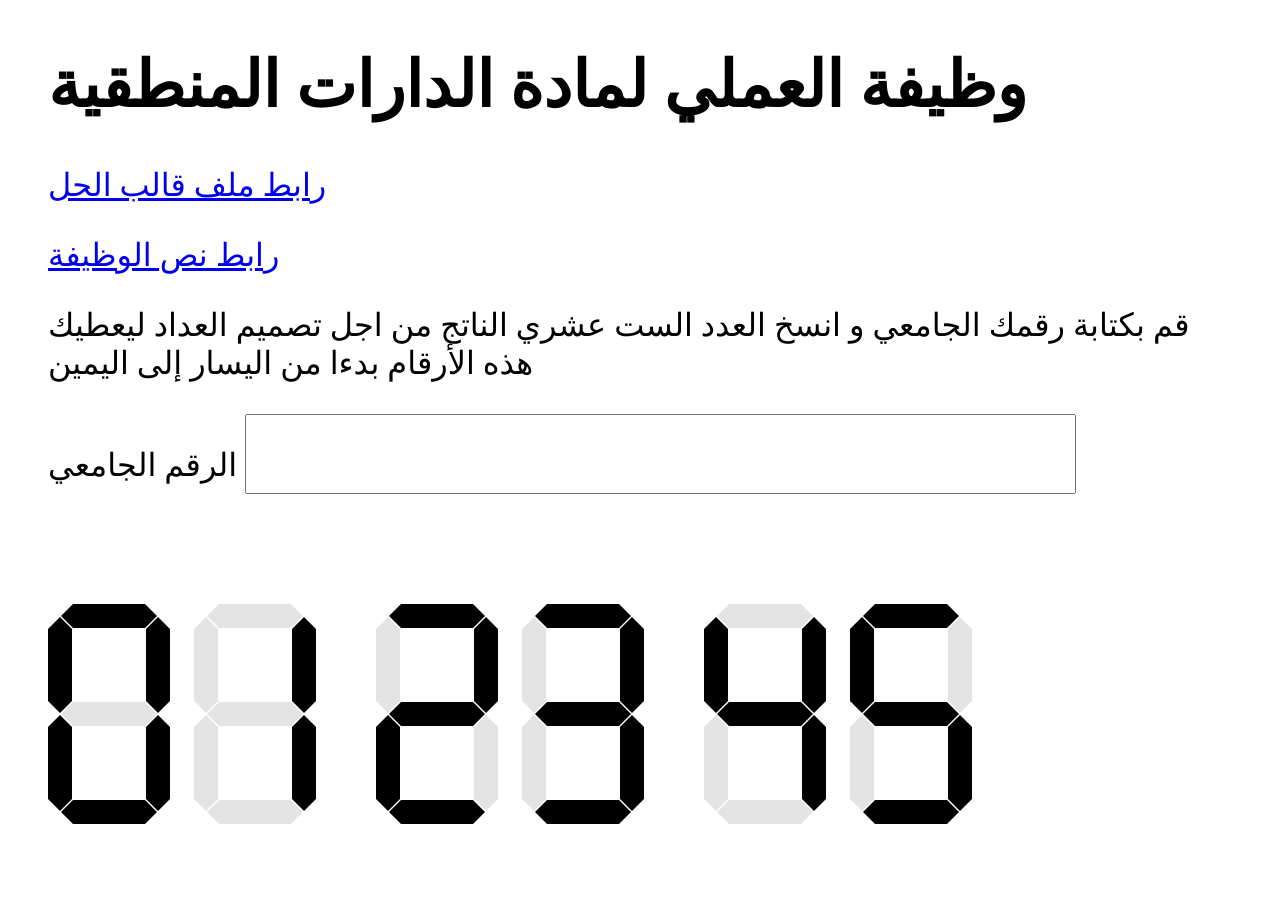
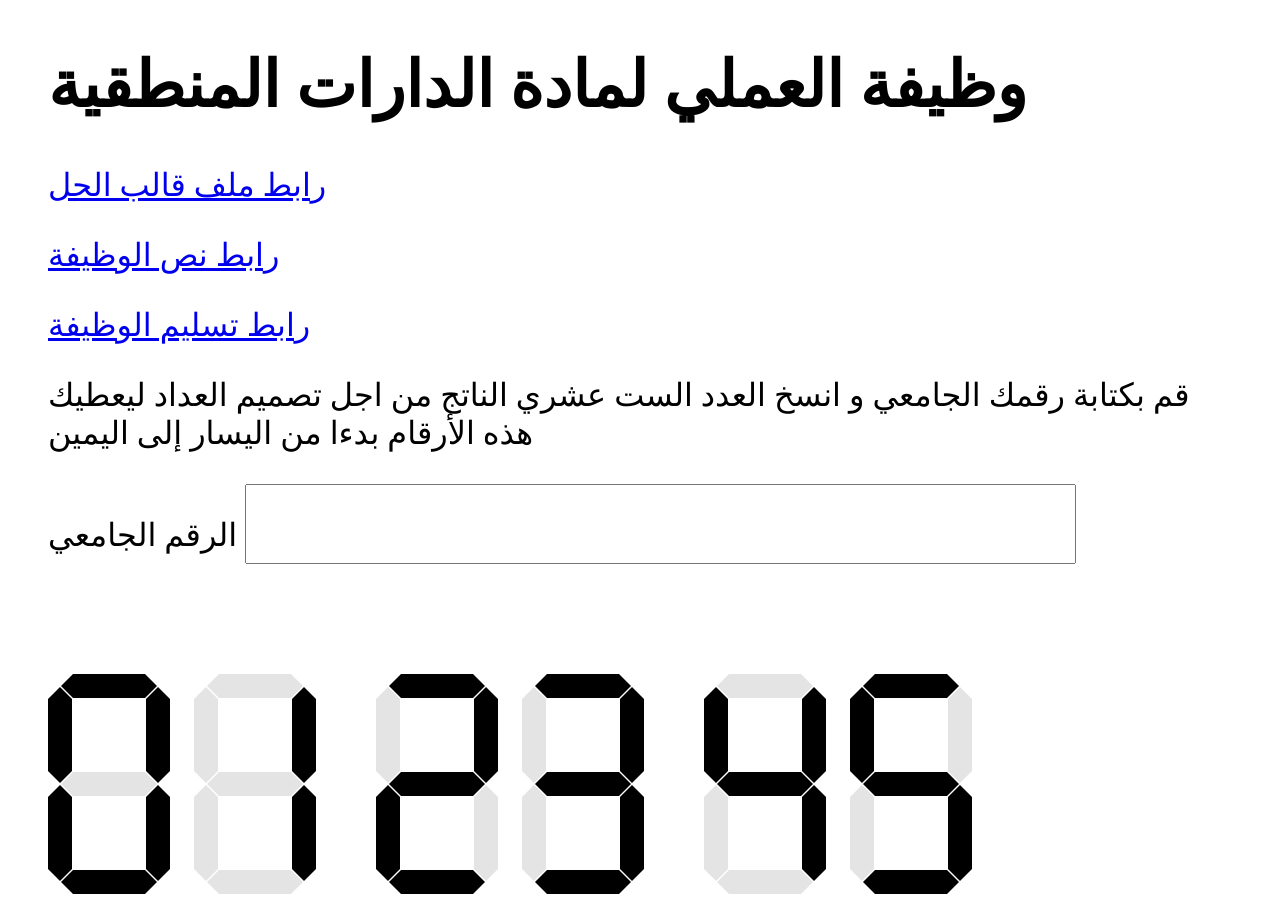
Before and after one commit to suhelhammoud/assignment-key-generator, a website built with Vite: page index.html in a window 1280 px wide. Before the commit the page ends 842 px from the top, so only its background shows below. Built offline with nearby package versions, Linux system fonts and the light colour scheme.

Commit message:
submission link

```diff
--- a/index.html
+++ b/index.html
@@ -16,6 +16,7 @@
       <div>
         <p><a href="assets/homework.circ" target="_blank">رابط ملف قالب الحل</a></p>
         <p><a href="assets/assignment.pdf" target="_blank">رابط نص الوظيفة</a></p>
+        <p><a href="https://forms.gle/myYaLxHqg6ZsCp7G9" target="_blank">  رابط تسليم الوظيفة</a></p>
         <p>قم بكتابة رقمك الجامعي و انسخ العدد الست عشري الناتج من اجل تصميم العداد ليعطيك هذه الأرقام بدءا من اليسار إلى اليمين</p>
         <label for="">الرقم الجامعي</label>
         <input id="seed_txt" type="text">
```
